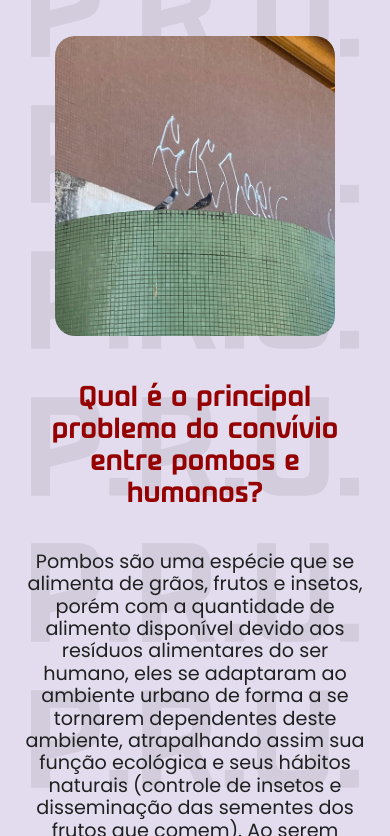
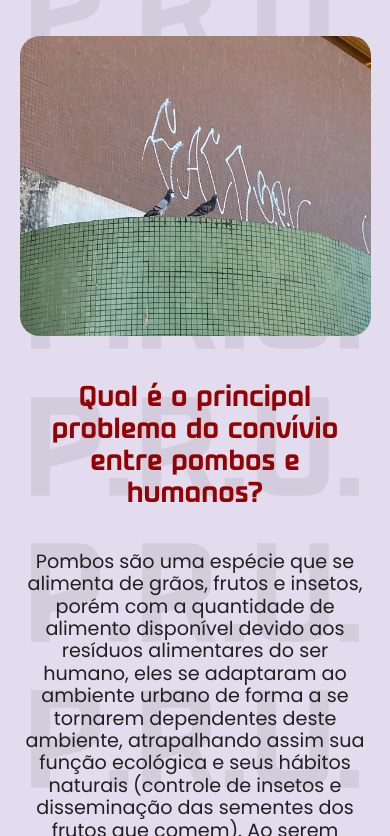
Before and after one commit to VicCAlq/pru, a website: page index.html in a window 390 px wide. Shown: the part 2006-2842 px from the top of the page. Drawn offline with Linux system fonts and the light colour scheme.

Commit message:
mobile layout changes 2

```diff
--- a/style.css
+++ b/style.css
@@ -359,7 +359,7 @@ footer p, a {
   #content-1 { flex-direction: column; }
   #content-1 img {
     border-radius: 20px;
-    width: 400;
+    width: 90vw;
     height: 300px;
     object-fit: cover;
     margin: 20px auto;
```
